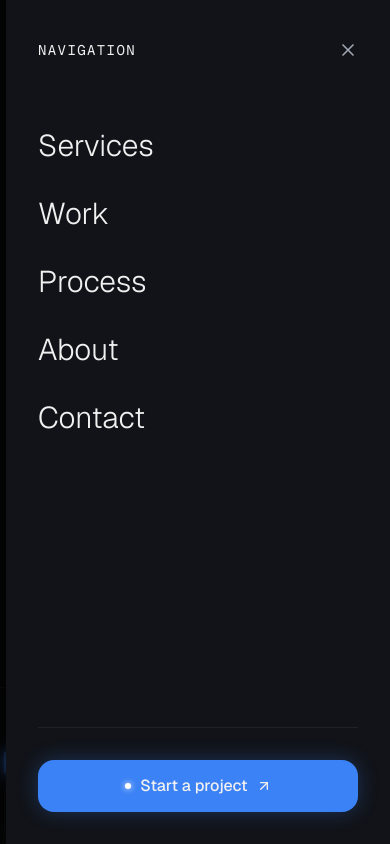
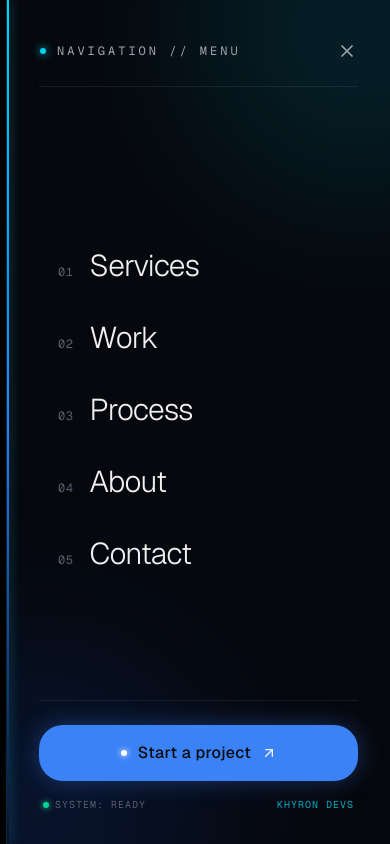
Before and after one commit to khyrondevs/khyrondevs.com, a Next.js app: page /work/cyphr in a window 390 px wide. Both pictures are taken after a click on the button "Open navigation menu". Shown: the top 844 px of the page. Built offline with nearby package versions, Linux system fonts and the light colour scheme.

Commit message:
feat(nav-mobile): add cinematic masked reveals and cybernetic drawer animations

```diff
--- a/components/sections/shared/nav-mobile.tsx
+++ b/components/sections/shared/nav-mobile.tsx
@@ -3,7 +3,7 @@
 import { useEffect } from 'react'
 import { usePathname } from 'next/navigation'
 import * as Dialog from '@radix-ui/react-dialog'
-import { motion } from 'motion/react'
+import { motion, AnimatePresence } from 'motion/react'
 import Link from 'next/link'
 import { X, ArrowUpRight } from 'lucide-react'
 import { cn } from '@/lib/utils'
@@ -29,84 +29,226 @@ export function NavMobile({ links, open, onOpenChange }: NavMobileProps) {
 
   return (
     <Dialog.Root open={open} onOpenChange={onOpenChange}>
-      <Dialog.Portal>
-        <Dialog.Overlay asChild>
+      <AnimatePresence>
+        {open && (
+          <Dialog.Portal forceMount>
+            <Dialog.Overlay asChild forceMount>
               <motion.div
-            className="fixed inset-0 z-40 bg-black/60 backdrop-blur-sm"
+                className="fixed inset-0 z-40 bg-black/80 backdrop-blur-md"
                 initial={{ opacity: 0 }}
                 animate={{ opacity: 1 }}
                 exit={{ opacity: 0 }}
+                transition={{ duration: 0.35, ease: 'easeInOut' }}
               />
             </Dialog.Overlay>
-        <Dialog.Content asChild>
+            <Dialog.Content asChild forceMount>
               <motion.nav
-            className="fixed inset-y-0 right-0 z-50 flex w-full max-w-sm flex-col bg-surface p-8 shadow-2xl"
+                className="fixed inset-y-0 right-0 z-50 flex w-full max-w-sm flex-col bg-[#07090e]/98 backdrop-blur-2xl border-l border-cyan-500/20 p-8 shadow-[-25px_0_70px_rgba(0,0,0,0.95)] overflow-hidden"
                 initial={{ x: '100%' }}
                 animate={{ x: 0 }}
                 exit={{ x: '100%' }}
-            transition={{ duration: 0.35, ease: [0.4, 0, 0.2, 1] }}
+                transition={
+                  reducedMotion
+                    ? { duration: 0 }
+                    : { duration: 0.55, ease: [0.22, 1, 0.36, 1] }
+                }
                 aria-label="Mobile navigation"
               >
-            <div className="flex items-center justify-between mb-12">
-              <Dialog.Title className="text-fg font-mono text-sm tracking-widest uppercase">
-                Navigation
+                {/* Cybernetic laser line tracing down the left border */}
+                <motion.div
+                  className="pointer-events-none absolute left-0 top-0 bottom-0 w-[2px] bg-gradient-to-b from-cyan-400 via-blue-500 to-transparent"
+                  initial={{ scaleY: 0 }}
+                  animate={{ scaleY: 1 }}
+                  exit={{ scaleY: 0 }}
+                  transition={
+                    reducedMotion
+                      ? { duration: 0 }
+                      : { duration: 0.65, ease: [0.16, 1, 0.3, 1], delay: 0.05 }
+                  }
+                  style={{
+                    transformOrigin: 'top',
+                    boxShadow: '0 0 12px rgba(34,211,238,0.7)',
+                  }}
+                />
+
+                {/* Ambient glowing atmosphere */}
+                <motion.div
+                  initial={{ opacity: 0, scale: 0.7 }}
+                  animate={{ opacity: 1, scale: 1 }}
+                  exit={{ opacity: 0 }}
+                  transition={{ duration: 0.8, ease: 'easeOut' }}
+                  className="pointer-events-none absolute -top-32 -right-32 w-80 h-80 rounded-full bg-cyan-500/15 blur-[90px] -z-10"
+                />
+                <motion.div
+                  initial={{ opacity: 0, scale: 0.7 }}
+                  animate={{ opacity: 1, scale: 1 }}
+                  exit={{ opacity: 0 }}
+                  transition={{ duration: 0.8, delay: 0.1, ease: 'easeOut' }}
+                  className="pointer-events-none absolute -bottom-32 -left-32 w-80 h-80 rounded-full bg-blue-600/15 blur-[90px] -z-10"
+                />
+
+                {/* Header */}
+                <motion.div
+                  initial={reducedMotion ? undefined : { opacity: 0, y: -15 }}
+                  animate={{ opacity: 1, y: 0 }}
+                  exit={reducedMotion ? undefined : { opacity: 0, y: -10 }}
+                  transition={{ duration: 0.45, delay: 0.12, ease: [0.22, 1, 0.36, 1] }}
+                  className="flex items-center justify-between mb-8 pb-4 border-b border-white/[0.08]"
+                >
+                  <div className="flex items-center gap-2.5">
+                    <span className="relative flex h-2 w-2 items-center justify-center">
+                      <span className="absolute inline-flex h-full w-full animate-ping rounded-full bg-cyan-400 opacity-75" />
+                      <span className="relative inline-flex h-1.5 w-1.5 rounded-full bg-cyan-400 shadow-[0_0_8px_#22d3ee]" />
+                    </span>
+                    <Dialog.Title className="text-fg font-mono text-xs tracking-[0.25em] uppercase text-fg-muted">
+                      Navigation // Menu
                     </Dialog.Title>
+                  </div>
                   <Dialog.Close asChild>
                     <motion.button
-                  whileTap={reducedMotion ? undefined : { scale: 0.90 }}
-                  className="text-fg-muted hover:text-fg transition-colors p-2 -mr-2 rounded-md focus-visible:outline-none focus-visible:ring-2 focus-visible:ring-cyan-400"
+                      whileHover={reducedMotion ? undefined : { rotate: 90 }}
+                      whileTap={reducedMotion ? undefined : { scale: 0.85, rotate: 180 }}
+                      className="text-fg-muted hover:text-white p-2 -mr-2 rounded-lg hover:bg-white/[0.06] border border-transparent hover:border-white/10 transition-colors focus-visible:outline-none focus-visible:ring-2 focus-visible:ring-cyan-400"
                       aria-label="Close navigation"
                     >
                       <X size={20} />
                     </motion.button>
                   </Dialog.Close>
+                </motion.div>
+
+                {/* Staggered Nav Links with Masked Slide-Up Horizon */}
+                <ul className="flex flex-col gap-2.5 flex-1 justify-center" role="list">
+                  {links.map((link, idx) => {
+                    const isActive = pathname === link.href
+                    const indexNumber = String(idx + 1).padStart(2, '0')
+
+                    return (
+                      <li key={link.href} className="overflow-hidden">
+                        <motion.div
+                          initial={
+                            reducedMotion
+                              ? undefined
+                              : { y: '120%', opacity: 0, skewY: 1.5 }
+                          }
+                          animate={{ y: '0%', opacity: 1, skewY: 0 }}
+                          exit={
+                            reducedMotion
+                              ? undefined
+                              : { y: '80%', opacity: 0 }
+                          }
+                          transition={{
+                            duration: 0.5,
+                            delay: reducedMotion ? 0 : 0.18 + idx * 0.08,
+                            ease: [0.16, 1, 0.3, 1],
+                          }}
+                        >
+                          <MotionLink
+                            href={link.href}
+                            whileTap={reducedMotion ? undefined : { scale: 0.96 }}
+                            className={cn(
+                              'group relative flex items-center justify-between py-3 px-3.5 rounded-xl transition-all duration-300 select-none',
+                              'hover:bg-white/[0.05] active:bg-white/[0.08]',
+                              'focus-visible:outline-none focus-visible:ring-2 focus-visible:ring-cyan-400',
+                              isActive
+                                ? 'bg-cyan-500/[0.08] border border-cyan-400/30 text-white shadow-[0_0_15px_rgba(34,211,238,0.15)]'
+                                : 'border border-transparent text-fg-muted hover:text-white'
+                            )}
+                          >
+                            {/* Left indicator bar on active/hover */}
+                            <span
+                              className={cn(
+                                'absolute left-0 top-1/2 -translate-y-1/2 w-1 rounded-r-full bg-cyan-400 transition-all duration-300',
+                                isActive
+                                  ? 'h-6 shadow-[0_0_8px_#22d3ee]'
+                                  : 'h-0 group-hover:h-5 shadow-[0_0_6px_#22d3ee]'
+                              )}
+                            />
+
+                            <div className="flex items-baseline gap-4 pl-1">
+                              <span
+                                className={cn(
+                                  'font-mono text-xs tracking-wider transition-colors duration-200',
+                                  isActive
+                                    ? 'text-cyan-400 font-bold'
+                                    : 'text-fg-subtle group-hover:text-cyan-400'
+                                )}
+                              >
+                                {indexNumber}
+                              </span>
+                              <span
+                                className={cn(
+                                  'text-3xl font-light tracking-tight transition-transform duration-300 group-hover:translate-x-1.5',
+                                  isActive ? 'text-white font-normal' : ''
+                                )}
+                              >
+                                {link.label}
+                              </span>
                             </div>
 
-            <ul className="flex flex-col gap-2 flex-1" role="list">
-              {links.map((link) => {
-                const isActive = pathname === link.href
-
-                return (
-                  <li key={link.href}>
-                    <MotionLink
-                      href={link.href}
-                      whileTap={reducedMotion ? undefined : { scale: 0.97 }}
-                      className={cn(
-                        'flex items-center justify-between py-3 text-3xl font-light transition-colors focus-visible:outline-none focus-visible:text-accent',
-                        isActive ? 'text-accent font-normal' : 'text-fg-muted hover:text-fg'
-                      )}
-                    >
-                      <span>{link.label}</span>
-                      {isActive && (
-                        <span className="w-2 h-2 rounded-full bg-cyan-400 shadow-[0_0_8px_#22d3ee]" />
+                            {isActive ? (
+                              <span className="flex items-center gap-1.5 font-mono text-[10px] uppercase tracking-wider text-cyan-400 bg-cyan-400/10 px-2.5 py-0.5 rounded-full border border-cyan-400/25 shadow-[0_0_8px_rgba(34,211,238,0.2)]">
+                                <span className="w-1.5 h-1.5 rounded-full bg-cyan-400 shadow-[0_0_6px_#22d3ee]" />
+                                Active
+                              </span>
+                            ) : (
+                              <ArrowUpRight
+                                size={18}
+                                className="opacity-0 -translate-x-2 text-cyan-400 transition-all duration-300 group-hover:opacity-100 group-hover:translate-x-0"
+                              />
                             )}
                           </MotionLink>
+                        </motion.div>
                       </li>
                     )
                   })}
                 </ul>
 
-            <div className="pt-8 border-t border-border">
+                {/* Footer Section */}
+                <motion.div
+                  initial={reducedMotion ? undefined : { opacity: 0, y: 25 }}
+                  animate={{ opacity: 1, y: 0 }}
+                  exit={reducedMotion ? undefined : { opacity: 0, y: 15 }}
+                  transition={{
+                    duration: 0.5,
+                    delay: reducedMotion ? 0 : 0.18 + links.length * 0.08,
+                    ease: [0.16, 1, 0.3, 1],
+                  }}
+                  className="pt-6 border-t border-white/[0.08]"
+                >
                   <MotionLink
                     href="/contact"
                     whileTap={reducedMotion ? undefined : { scale: 0.96 }}
                     transition={{ type: 'spring', stiffness: 400, damping: 25 }}
-                className="group relative flex w-full items-center justify-center gap-2 rounded-lg bg-accent px-6 py-3.5 text-white font-medium hover:bg-accent-light shadow-[0_0_20px_rgba(59,130,246,0.3)] transition-colors focus-visible:outline-none focus-visible:ring-2 focus-visible:ring-cyan-400"
+                    className="group relative flex w-full items-center justify-center gap-2.5 overflow-hidden rounded-xl bg-accent px-6 py-4 text-white font-medium hover:bg-accent-light shadow-[0_0_25px_rgba(59,130,246,0.35)] transition-all focus-visible:outline-none focus-visible:ring-2 focus-visible:ring-cyan-400"
                   >
+                    {/* Interactive light sweep */}
+                    <span className="pointer-events-none absolute inset-0 -translate-x-full bg-gradient-to-r from-transparent via-white/20 to-transparent transition-transform duration-700 ease-out group-hover:translate-x-full" />
+
                     <span className="relative flex h-2 w-2 items-center justify-center">
-                  <span className="absolute inline-flex h-full w-full animate-ping rounded-full bg-white opacity-60" />
+                      <span className="absolute inline-flex h-full w-full animate-ping rounded-full bg-white opacity-75" />
                       <span className="relative inline-flex h-1.5 w-1.5 rounded-full bg-white shadow-[0_0_6px_#fff]" />
                     </span>
-                <span>Start a project</span>
+                    <span className="tracking-wide text-base">Start a project</span>
                     <ArrowUpRight
                       size={16}
                       className="transition-transform duration-200 group-hover:translate-x-0.5 group-hover:-translate-y-0.5"
                     />
                   </MotionLink>
+
+                  {/* Technical studio status badge */}
+                  <div className="mt-4 flex items-center justify-between text-[10px] font-mono tracking-widest text-fg-subtle uppercase px-1">
+                    <span className="flex items-center gap-1.5">
+                      <span className="w-1.5 h-1.5 rounded-full bg-emerald-400 shadow-[0_0_6px_#34d399]" />
+                      SYSTEM: READY
+                    </span>
+                    <span className="text-cyan-400/80">KHYRON DEVS</span>
                   </div>
+                </motion.div>
               </motion.nav>
             </Dialog.Content>
           </Dialog.Portal>
+        )}
+      </AnimatePresence>
     </Dialog.Root>
   )
 }
```
Lines whose indentation alone changed are shown as unchanged.
